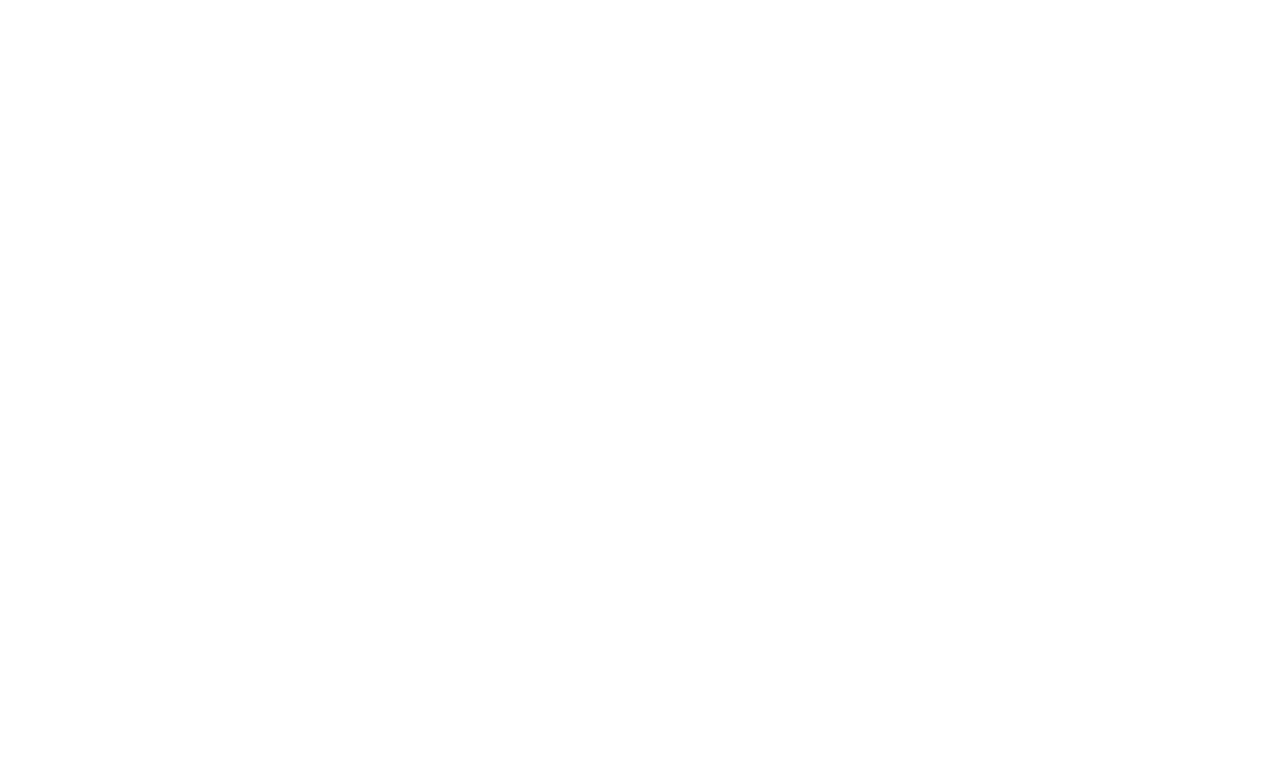
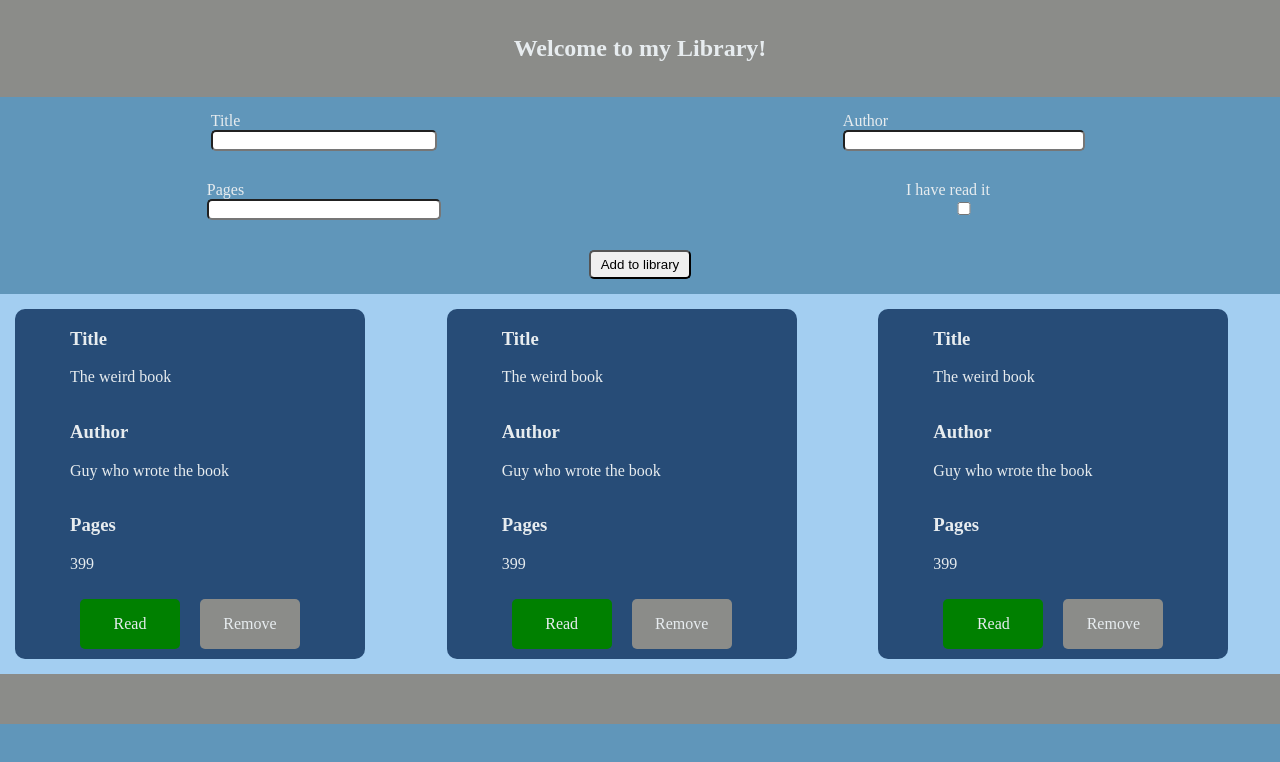
Before and after one commit to meisREAL/Library, a plain HTML site: page index.html in a window 1280 px wide. Drawn offline with Linux system fonts and the light colour scheme.

Commit message:
Basic design completed, added function to display books

```diff
--- a/index.html
+++ b/index.html
@@ -6,10 +6,100 @@
     <meta http-equiv="X-UA-Compatible" content="IE=edge">
     <meta name="viewport" content="width=device-width, initial-scale=1.0">
     <title>Library</title>
+    <link rel="stylesheet" href="style.css">
+    <script src="script.js" defer></script>
 </head>
 
 <body>
-
+    <header>
+        <h2>Welcome to my Library!</h2>
+    </header>
+    <div class="info">
+        <div class="info-input">
+            <label for="title">Title <input type="text" name="title" id="title"></label>
+        </div>
+        <div class="info-input">
+            <label for="author">Author <input type="text" name="author" id="author"></label>
+        </div>
+        <div class="info-input">
+            <label for="pages">Pages <input type="text" name="pages" id="pages"></label>
+        </div>
+        <div class="info-input">
+            <label for="read">I have read it <input type="checkbox" name="read" id="read"></label>
+        </div>
+        <div class="info-input btn">
+            <button type="submit">Add to library</button>
+        </div>
+    </div>
+    <div class="books">
+        <div class="card">
+            <div class="title">
+                <h3>Title</h3>
+                <p>The weird book</p>
+            </div>
+            <div class="author">
+                <h3>Author</h3>
+                <p>Guy who wrote the book</p>
+            </div>
+            <div class="pages">
+                <h3>Pages</h3>
+                <p>399</p>
+            </div>
+            <div class="read-it">
+                <div class="action">
+                    Read
+                </div>
+                <div class="remove">
+                    Remove
+                </div>
+            </div>
+        </div>
+        <div class="card">
+            <div class="title">
+                <h3>Title</h3>
+                <p>The weird book</p>
+            </div>
+            <div class="author">
+                <h3>Author</h3>
+                <p>Guy who wrote the book</p>
+            </div>
+            <div class="pages">
+                <h3>Pages</h3>
+                <p>399</p>
+            </div>
+            <div class="read-it">
+                <div class="action">
+                    Read
+                </div>
+                <div class="remove">
+                    Remove
+                </div>
+            </div>
+        </div>
+        <div class="card">
+            <div class="title">
+                <h3>Title</h3>
+                <p>The weird book</p>
+            </div>
+            <div class="author">
+                <h3>Author</h3>
+                <p>Guy who wrote the book</p>
+            </div>
+            <div class="pages">
+                <h3>Pages</h3>
+                <p>399</p>
+            </div>
+            <div class="read-it">
+                <div class="action">
+                    Read
+                </div>
+                <div class="remove">
+                    Remove
+                </div>
+            </div>
+        </div>
+    </div>
+    <footer></footer>
 </body>
 
 </html>
--- a/script.js
+++ b/script.js
@@ -0,0 +1,89 @@
+//array to store book objects
+let myLibrary = [{ title: "Big Book", author: "Some Dude", pages: "250", read: true }, { title: "Other Book", author: "young person", pages: "321", read: false }];
+
+//the constructor for Book object
+function Book(title, author, pages, read) {
+    this.title = title;
+    this.author = author;
+    this.pages = pages;
+    this.read = read;
+}
+
+//takes user input and stores book objects in array
+function addBookToLibrary() {
+    let title = document.getElementById('title');
+    let author = document.getElementById('author');
+    let pages = document.getElementById('pages');
+    let read = document.getElementById('read');
+    let book = new Book(title, author, pages, read)
+    myLibrary.push(book);
+}
+
+function displayBook(book) {
+    for (i = 0; i < myLibrary.length; i++) {
+        console.log(myLibrary[i]);
+
+        const container = document.querySelector('.books');
+
+        const cardDiv = document.createElement('div');
+        cardDiv.classList.add('card');
+
+        const heading = document.createElement('h3')
+        const para = document.createElement('p')
+
+        const bookTitle = document.createElement('div');
+        bookTitle.classList.add('title');
+        const headingTitle = document.createElement('h3')
+        headingTitle.textContent = "Title:"
+        const paraTitle = document.createElement('p')
+        paraTitle.textContent = myLibrary[i].title
+
+        const bookAuthor = document.createElement('div');
+        bookAuthor.classList.add('author');
+        const headingAuthor = document.createElement('h3');
+        headingAuthor.textContent = "Author:"
+        const paraAuthor = document.createElement('p');
+        paraAuthor.textContent = myLibrary[i].author;
+
+        const bookPages = document.createElement('div');
+        bookPages.classList.add('pages');
+        const headingPages = document.createElement('h3');
+        headingPages.textContent = "Pages:"
+        const paraPages = document.createElement('p');
+        paraPages.textContent = myLibrary[i].pages;
+
+        const readIt = document.createElement('div');
+        readIt.classList.add('read-it');
+        const action = document.createElement('div');
+        action.classList.add('action')
+        if (myLibrary[i].read == true) {
+            action.textContent = "Read";
+        } else {
+            action.textContent = "not read";
+        }
+        const remove = document.createElement('div');
+        remove.classList.add('remove');
+        remove.textContent = "Remove"
+
+        bookTitle.appendChild(headingTitle);
+        bookTitle.appendChild(paraTitle);
+
+        bookAuthor.appendChild(headingAuthor);
+        bookAuthor.appendChild(paraAuthor);
+
+        bookPages.appendChild(headingPages);
+        bookPages.appendChild(paraPages);
+
+        cardDiv.appendChild(bookTitle);
+
+        cardDiv.appendChild(bookAuthor);
+
+        cardDiv.appendChild(bookPages);
+
+        readIt.appendChild(action);
+        readIt.appendChild(remove);
+        cardDiv.appendChild(readIt);
+
+        container.appendChild(cardDiv);
+    }
+}
--- a/style.css
+++ b/style.css
@@ -0,0 +1,101 @@
+body {
+    margin: 0;
+    padding: 0;
+    grid-template-rows: 1fr 1fr 5fr 1fr;
+    background-color: #6096ba;
+}
+
+header {
+    background-color: #8b8c89;
+    padding: 15px;
+    color: #e7ecef;
+    display: grid;
+    align-items: center;
+    justify-content: center;
+}
+
+.info {
+    display: grid;
+    grid-template-columns: repeat(2, 1fr);
+    background-color: #6096ba;
+}
+
+.info-input {
+    display: grid;
+    align-items: center;
+    justify-content: center;
+    margin: 15px;
+    color: #e7ecef;
+}
+
+.btn {
+    grid-column: 1 / 3;
+}
+
+button {
+    padding: 5px 10px;
+    border-radius: 5px;
+}
+
+input {
+    width: 100%;
+    border-radius: 5px;
+}
+
+footer {
+    background-color: #8b8c89;
+    height: 50px;
+    /* position: absolute;
+    bottom: 0;
+    width: 100%; */
+}
+
+.books {
+    background-color: #a3cef1;
+    display: grid;
+    grid-template-columns: repeat(3, 1fr);
+    gap: 15px;
+    width: 100%;
+}
+
+.card {
+    border-radius: 10px;
+    background-color: #274c77;
+    color: #e7ecef;
+    margin: 15px;
+    display: grid;
+    align-items: center;
+    justify-content: center;
+    width: 350px;
+}
+
+.action {
+    align-self: center;
+    justify-self: center;
+    background-color: green;
+    border-radius: 5px;
+    width: 100px;
+    height: 50px;
+    margin: 10px;
+    display: grid;
+    align-items: center;
+    justify-content: center;
+}
+
+.remove {
+    align-self: center;
+    justify-self: center;
+    background-color: #8b8c89;
+    border-radius: 5px;
+    width: 100px;
+    height: 50px;
+    margin: 10px;
+    display: grid;
+    align-items: center;
+    justify-content: center
+}
+
+.read-it {
+    display: grid;
+    grid-template-columns: repeat(2, 1fr);
+}
```
